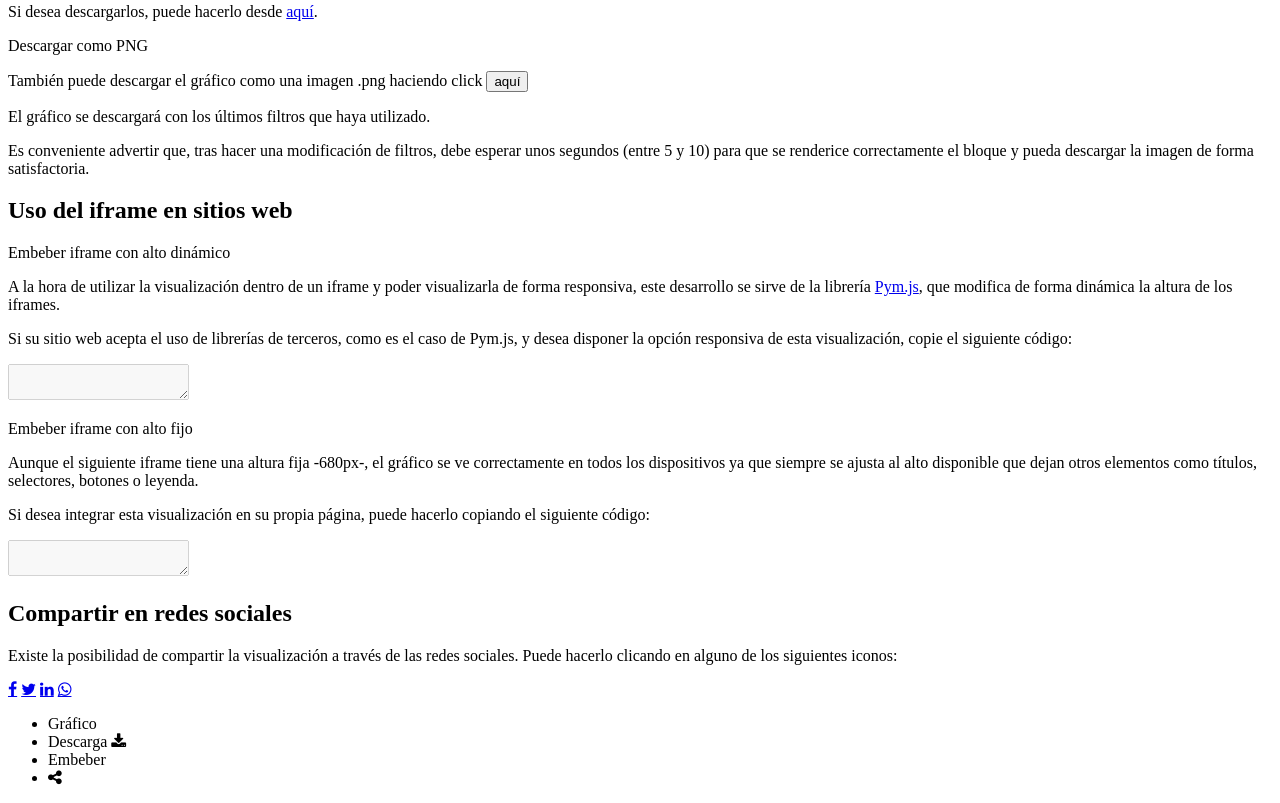
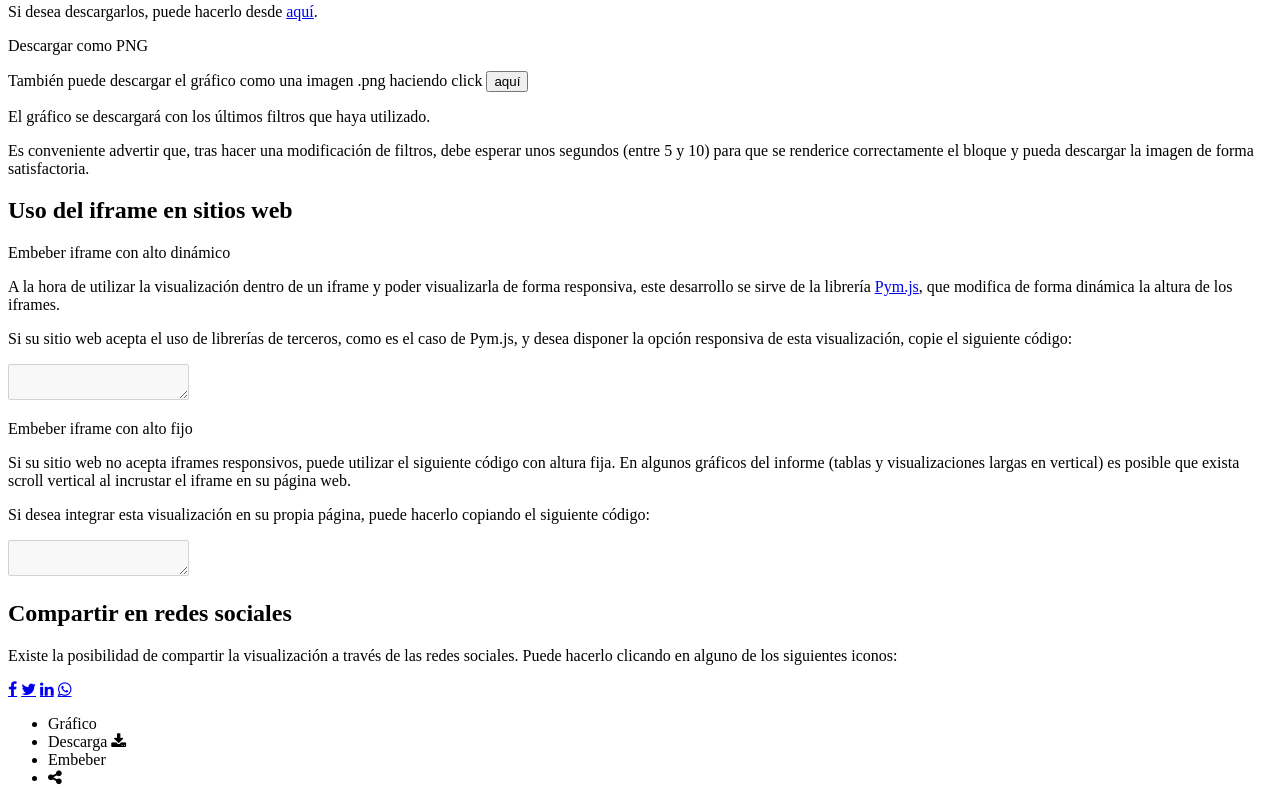
Before and after one commit to EnvejecimientoEnRed/informe_perfil_mayores_2022_demografia_1_2, a website: page pre/template.html in a window 1280 px wide. Shown: the part 1465-2268 px from the top of the page. Drawn offline with Linux system fonts and the light colour scheme; a script that the page names is missing.

Commit message:
Cambio en html

```diff
--- a/pre/template.html
+++ b/pre/template.html
@@ -78,7 +78,7 @@
                 <p class="text__paragraph">Si su sitio web acepta el uso de librerías de terceros, como es el caso de Pym.js, y desea disponer la opción responsiva de esta visualización, copie el siguiente código:</p>
                 <textarea class="text__iframe" disabled="" id="iframe-responsive"></textarea>
                 <p class="text__header">Embeber iframe con alto fijo</p>
-                <p class="text__paragraph">Aunque el siguiente iframe tiene una altura fija -680px-, el gráfico se ve correctamente en todos los dispositivos ya que siempre se ajusta al alto disponible que dejan otros elementos como títulos, selectores, botones o leyenda.</p>
+                <p class="text__paragraph">Si su sitio web no acepta iframes responsivos, puede utilizar el siguiente código con altura fija. En algunos gráficos del informe (tablas y visualizaciones largas en vertical) es posible que exista scroll vertical al incrustar el iframe en su página web.</p>
                 <p class="text__paragraph">Si desea integrar esta visualización en su propia página, puede hacerlo copiando el siguiente código:</p>
                 <textarea class="text__iframe" disabled="" id="iframe-fixed"></textarea>
             </section>
```
Also changed, not shown: docs/index.html (+1 -1 lines).
